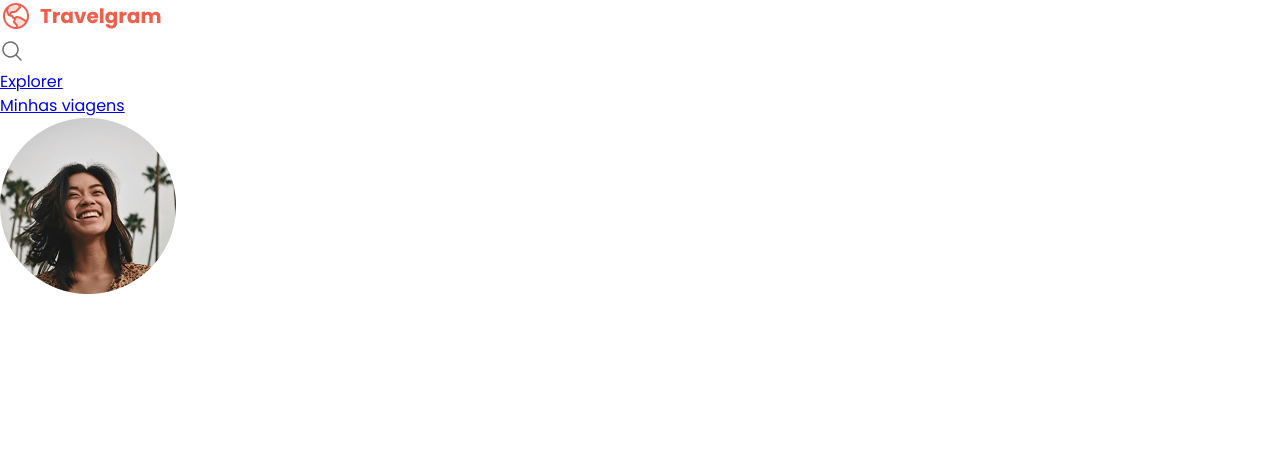
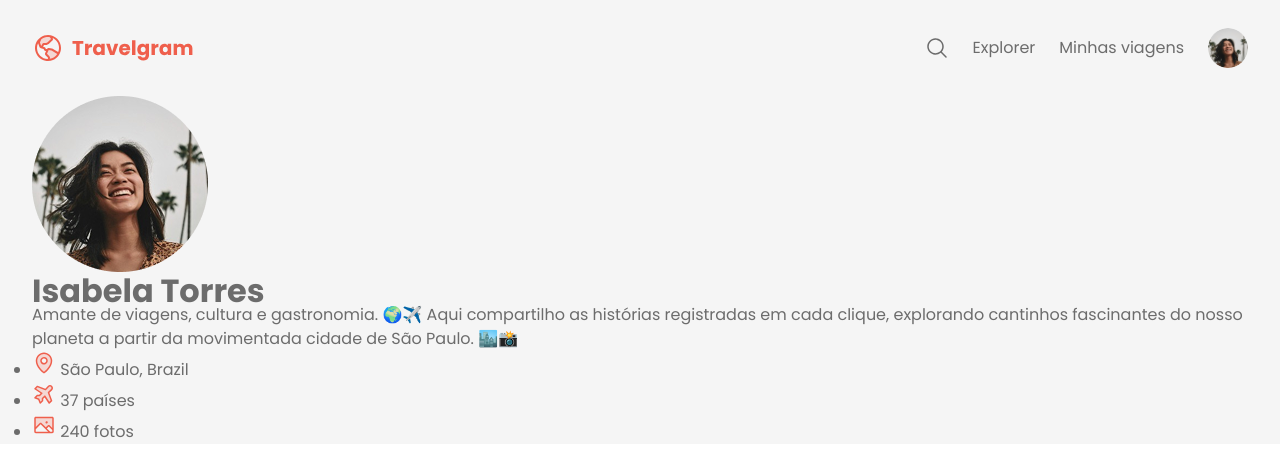
Before and after one commit to Nauberty/Projeto-Travelgram, a plain HTML site: page index.html in a window 1280 px wide. Drawn offline with Linux system fonts and the light colour scheme; files that its build step writes are made by us from their sources; files whose address does not match are found by name.

Commit message:
Finalização de NAV

```diff
--- a/index.html
+++ b/index.html
@@ -6,18 +6,20 @@
 
 <meta charset="UTF-8">
   <meta name="viewport" content="width=device-width, initial-scale=1.0">
-  <title>travelgram / Perfil de vigens  </title><link rel="stylesheet" href="style/index.css">
+  <title>travelgram / Perfil de vigens  </title><link rel="stylesheet" href="styles/index.css">
 
   <link href="https://fonts.googleapis.com/css2?family=Poppins:wght@400;700&display=swap" rel="stylesheet">
 
 </head>
+
 <body>
-    <nav>
+ <div class="bg-surface-color">
+    <nav class="container">
       <a href="#" id="logo">
-        <img src="assets/Logo.svg" alt="Logomarca">
+        <img src="assets/Logo.svg" alt="logomarca">
       </a>
 
-      <ul>
+      <ul id="primary-menu">
         <li>
           <a href="#">
             <img src="assets/icons/MagnifyingGlass.svg" alt="Ícone de lupa">
@@ -26,11 +28,45 @@
         <li><a href="#">Explorer</a></li>
         <li><a href="#">Minhas viagens</a></li>
         <li><a href="#">
-          <img src="assets/Profile pic.png" alt="Imagem de Isabela Torres">
+          <img src="assets/Profile pic.png" alt="foto Isabela Torres">
         </a>
         </li>
       </ul>
+    </nav>
 
-    </nav>
+    <header>
+      <div class="container">
+        <div id="profile">
+          <img src="assets/Profile pic.png" alt="Imagem de isabela Torres">
+          <div>
+            <h1>Isabela Torres</h1>
+            <p>
+              Amante de viagens, cultura e gastronomia. 🌍✈️
+              Aqui compartilho as histórias registradas em cada clique, explorando cantinhos fascinantes do nosso planeta a partir da movimentada cidade de São Paulo. 🏙️📸
+            </p>
+          </div>
+        </div>
+
+        <ul id="info">
+
+          <li>
+            <img src="assets/icons/MapPin.svg" alt="Ícone de mapa">
+            <span>São Paulo, Brazil</span>
+          </li>
+
+          <li>
+            <img src="assets/icons/AirplaneTilt.svg" alt="Ícone de avião">
+            <span>37 países</span>
+          </li>
+
+          <li>
+            <img src="assets/icons/Image.svg" alt="Icone de imagem">
+            <span>240 fotos</span>
+          </li>
+
+        </ul>
+      </div>
+    </header>
+  </div>
 </body>
 </html>
--- a/styles/global.css
+++ b/styles/global.css
@@ -25,3 +25,23 @@ body {
   color: var(--text-color-secodary);
   background-color: var(--background-color);
 }
+
+a {
+  text-decoration: none;
+  color: inherit;
+}
+
+a:hover {
+  color: var(--brand-color);
+  text-decoration: underline;
+}
+
+.container {
+  padding-inline: 32px;
+  max-width: 1280px;
+  margin-inline: auto;
+}
+
+.bg-surface-color {
+  background-color: var(--surface-color);
+}
--- a/styles/nav.css
+++ b/styles/nav.css
@@ -0,0 +1,24 @@
+nav {
+  display: flex;
+  justify-content: space-between;
+  align-items: center;
+
+  line-height: 0;
+  padding-block: 20px ;
+}
+
+nav ul {
+  list-style: none;
+  display: flex;
+  align-items: center;
+  gap: 24px;
+
+  padding-block: 8px;
+}
+
+nav ul li:last-child img {
+  width: 40px;
+  height: 40px;
+  object-fit: cover;
+  border-radius: 50%;
+}
```
